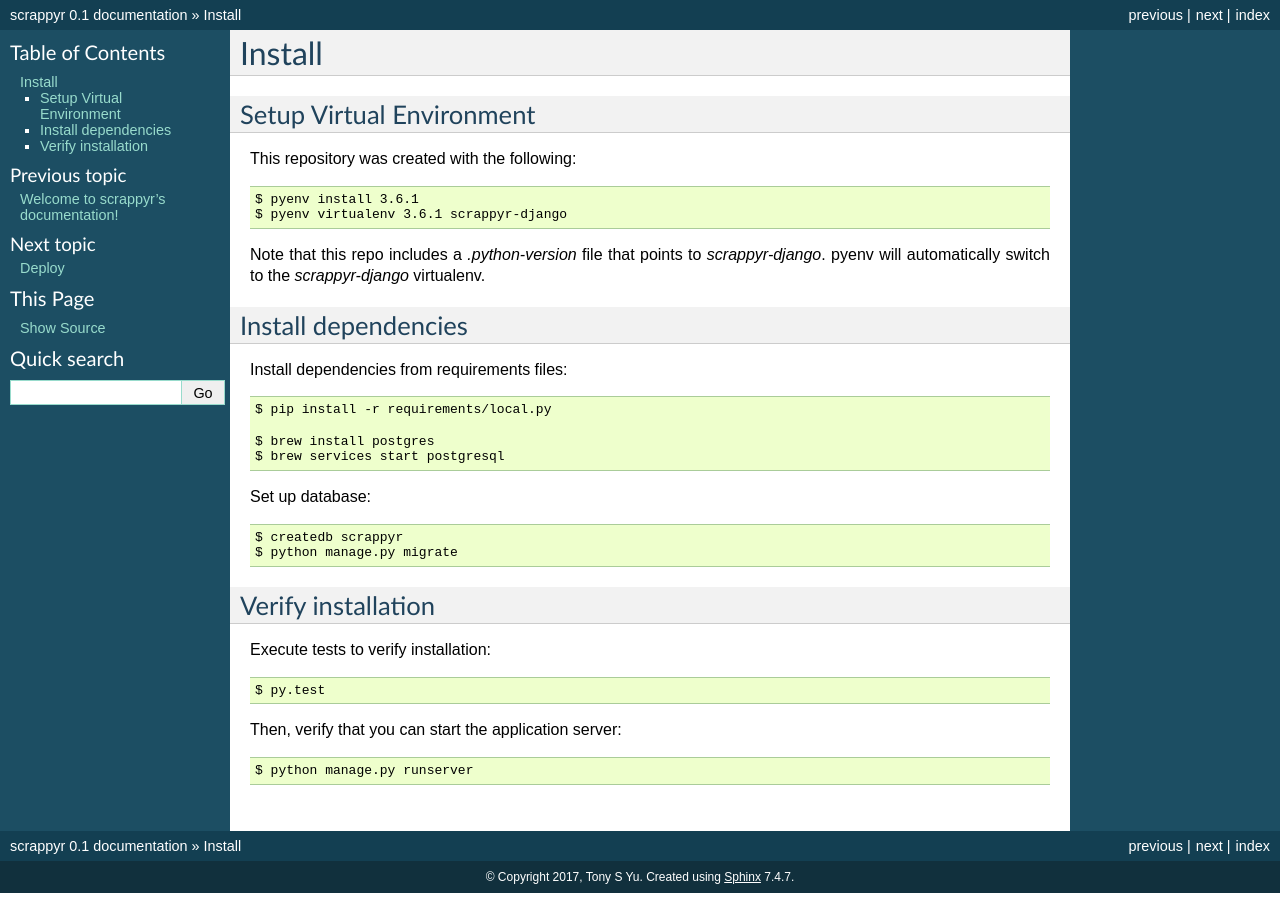
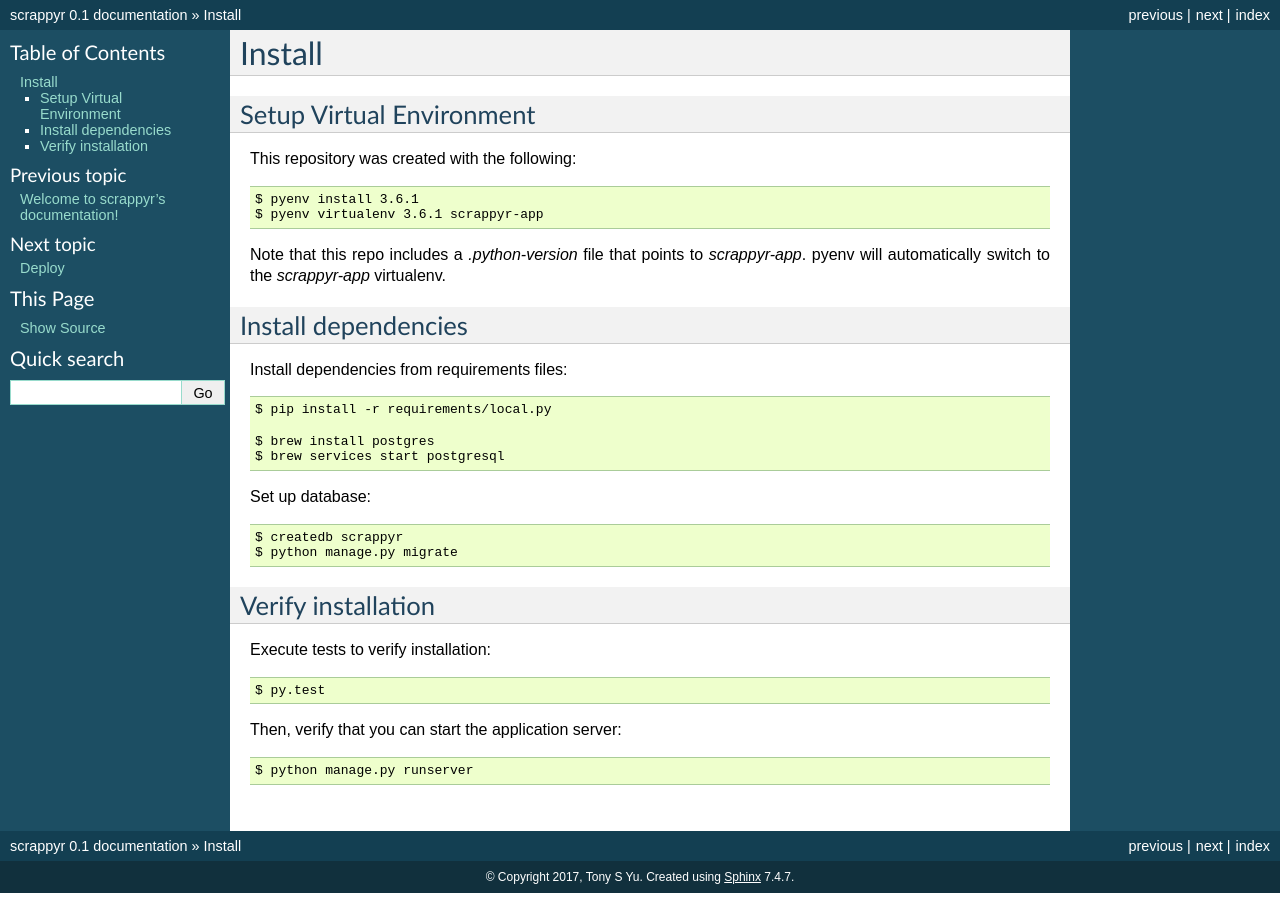
Before and after one commit to tonysyu/scrappyr-app, a Sphinx documentation site: the page built from docs/install.rst, in a window 1280 px wide. Built offline with Sphinx 7.4.7, drawn with Linux system fonts in a browser that asks for light colours; pages that are not in the unit, such as notebooks, are missing from menus.

Commit message:
Rename scrappyr-django to scrappyr-app

```diff
--- a/docs/install.rst
+++ b/docs/install.rst
@@ -7,10 +7,10 @@ Setup Virtual Environment
 This repository was created with the following::
 
    $ pyenv install 3.6.1
-   $ pyenv virtualenv 3.6.1 scrappyr-django
+   $ pyenv virtualenv 3.6.1 scrappyr-app
 
-Note that this repo includes a `.python-version` file that points to `scrappyr-django`. pyenv
-will automatically switch to the `scrappyr-django` virtualenv.
+Note that this repo includes a `.python-version` file that points to `scrappyr-app`. pyenv
+will automatically switch to the `scrappyr-app` virtualenv.
 
 Install dependencies
 ....................
```
